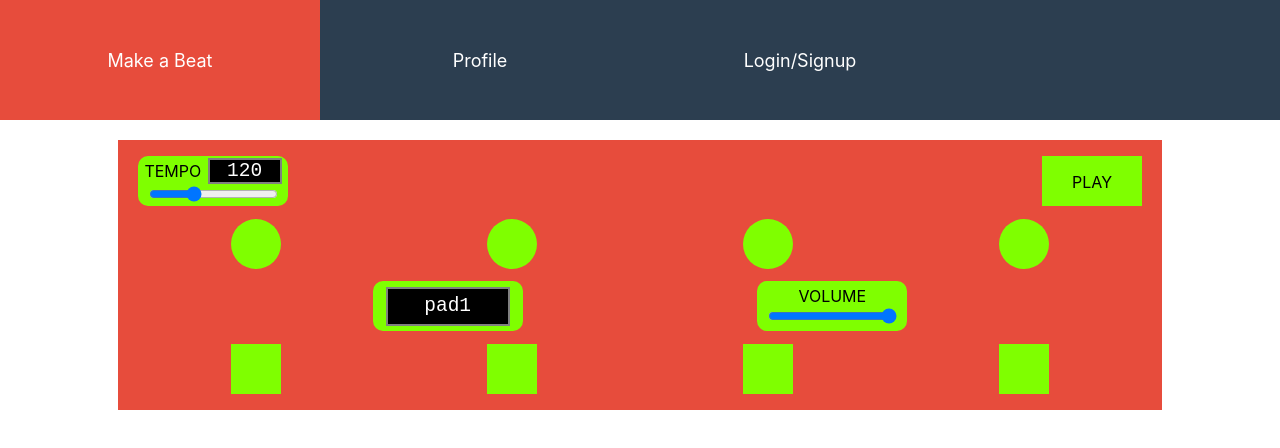
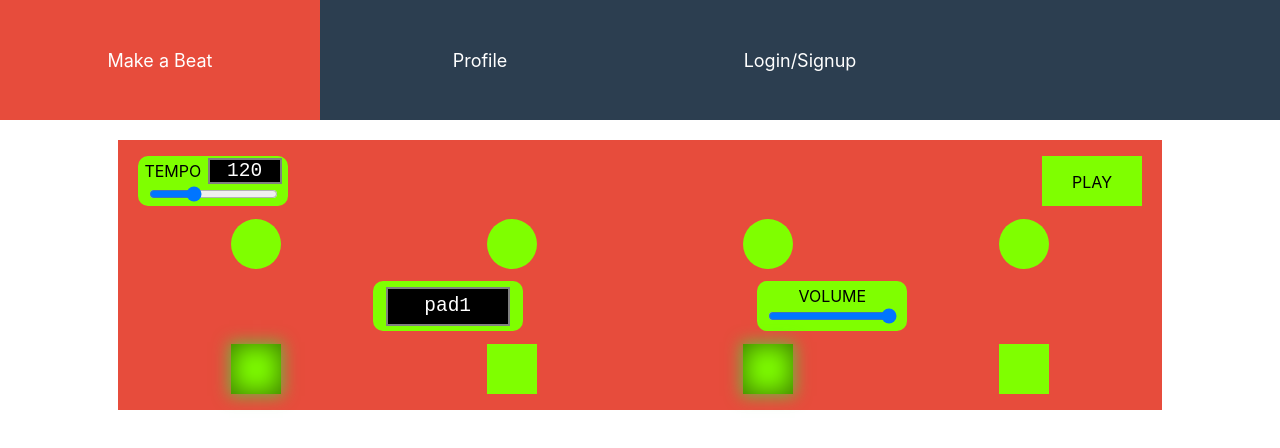
Before and after one commit to moshriguez/drum-machine-frontend, a React (Create React App) app: page /drum_machine in a window 1280 px wide. Shown: the top 448 px of the page. Built offline with nearby package versions, Linux system fonts and the light colour scheme; no server answers.

Commit message:
sequence pads indicate which pads are selected

```diff
--- a/src/App.css
+++ b/src/App.css
@@ -75,6 +75,10 @@ a.active {
   background-color: chartreuse;
 }
 
+.selected {
+  box-shadow: 0 0 15px 2px rgba(63,227,63,0.7),inset 0 0 25px 2px rgba(0,0,0,0.5);
+}
+
 .tempo-control, .volume-control, .selected-drum-show {
   height: 50px;
   width: 150px;
--- a/src/actions/drumMachine.js
+++ b/src/actions/drumMachine.js
@@ -39,3 +39,10 @@ export function setTimerID(timerID) {
         payload: timerID
     }
 }
+
+export function setBeatNumber(beatNumber) {
+    return {
+        type: 'SET_BEAT_NUMBER',
+        payload: beatNumber
+    }
+}
--- a/src/container/DrumContainer.js
+++ b/src/container/DrumContainer.js
@@ -1,6 +1,6 @@
 import React, { useEffect } from 'react'
 import { useDispatch, useSelector } from "react-redux";
-import { setPad, setTempo, playing, setVolume, loading, setTimerID } from "../actions/drumMachine";
+import { setPad, setTempo, playing, setVolume, loading, setTimerID, setBeatNumber } from "../actions/drumMachine";
 import { audioCtx, bdSample, hhOpenSample, hhSample, snareSample, playSample } from "../drumMachineLogic";
 
 const lookahead = 25.0; // How frequently to call scheduling function (in milliseconds)
@@ -9,11 +9,13 @@ const scheduleAheadTime = 0.1; // How far ahead to schedule audio (sec)
 
 const DrumContainer = () => {
     const dispatch = useDispatch();
+    const drumMachine = useSelector(state => state.drumMachine)
     const isLoading = useSelector(state => state.drumMachine.isLoading)
     const selectedPad = useSelector(state => state.drumMachine.selectedPad)
     const tempo = useSelector(state => state.drumMachine.tempo)
     const isPlaying = useSelector(state => state.drumMachine.isPlaying)
     const timerID = useSelector(state => state.drumMachine.timerID)
+    const beatNumber = useSelector(state => state.drumMachine.beatNumber)
     const volume = useSelector(state => state.drumMachine[selectedPad].volume)
     const pad1 = useSelector(state => state.drumMachine.pad1)
     const pad2 = useSelector(state => state.drumMachine.pad2)
@@ -93,6 +95,7 @@ const DrumContainer = () => {
         if (currentNote === 4) {
             currentNote = 0;
         }
+        dispatch(setBeatNumber(currentNote))
     }
 
     function scheduler() {
@@ -110,8 +113,9 @@ const DrumContainer = () => {
     function scheduleNote(beatNumber, time) {
         // push the note on the queue, even if we're not playing.
         // notesInQueue.push({note: beatNumber, time: time});
-        console.log(beatNumber, time);
-        console.log(typeof pad1.sequence.split('')[beatNumber])
+
+        // console.log(beatNumber, time);
+        // console.log(typeof pad1.sequence.split('')[beatNumber])
 
         if (pad1.sequence.split('')[beatNumber] === '1') {
             playSample(audioCtx, bdSample, time);
@@ -127,7 +131,41 @@ const DrumContainer = () => {
         }
     }
 
+    // We also need a draw function to update the UI, so we can see when the beat progresses.
 
+    let lastNoteDrawn = 3;
+    function draw() {
+    let drawNote = lastNoteDrawn;
+    const currentTime = audioCtx.currentTime;
+
+    //   while (notesInQueue.length && notesInQueue[0].time < currentTime) {
+    //     drawNote = notesInQueue[0].note;
+    //     notesInQueue.splice(0,1);   // remove note from queue
+    //   }
+
+    // We only need to draw if the note has moved.
+    //   if (lastNoteDrawn !== drawNote) {
+    //     pads.forEach(el => {
+    //       el.children[lastNoteDrawn].style.borderColor = 'hsla(0, 0%, 10%, 1)';
+    //       el.children[drawNote].style.borderColor = 'hsla(49, 99%, 50%, 1)';
+    //     });
+
+    //     lastNoteDrawn = drawNote;
+    //   }
+    // set up to draw again
+    requestAnimationFrame(draw);
+    }
+
+    console.log(drumMachine[selectedPad].sequence.split(''))
+    const renderSequencePads = () => {
+        return drumMachine[selectedPad].sequence.split('').map(pad => {
+            if (pad === '0') {
+                return <div className="sequence-pad"></div>
+            } else {
+                return <div className="sequence-pad selected"></div>
+            }
+        })
+    }
 
 
     return (
@@ -188,10 +226,7 @@ const DrumContainer = () => {
                 </div>
             </div>
             <div className="pads-container">
-                <div className="sequence-pad"></div>
-                <div className="sequence-pad"></div>
-                <div className="sequence-pad"></div>
-                <div className="sequence-pad"></div>
+                {renderSequencePads()}
             </div>
         </div>
     )
--- a/src/drumMachineLogic.js
+++ b/src/drumMachineLogic.js
@@ -43,29 +43,3 @@ export function playSample(audioContext, audioBuffer, time) {
     sampleSource.start(time);
     return sampleSource;
 }
-
-
-// We also need a draw function to update the UI, so we can see when the beat progresses.
-
-let lastNoteDrawn = 3;
-function draw() {
-  let drawNote = lastNoteDrawn;
-  const currentTime = audioCtx.currentTime;
-
-//   while (notesInQueue.length && notesInQueue[0].time < currentTime) {
-//     drawNote = notesInQueue[0].note;
-//     notesInQueue.splice(0,1);   // remove note from queue
-//   }
-
-  // We only need to draw if the note has moved.
-//   if (lastNoteDrawn !== drawNote) {
-//     pads.forEach(el => {
-//       el.children[lastNoteDrawn].style.borderColor = 'hsla(0, 0%, 10%, 1)';
-//       el.children[drawNote].style.borderColor = 'hsla(49, 99%, 50%, 1)';
-//     });
-
-//     lastNoteDrawn = drawNote;
-//   }
-  // set up to draw again
-  requestAnimationFrame(draw);
-}
--- a/src/reducers/drumMachine.js
+++ b/src/reducers/drumMachine.js
@@ -4,6 +4,7 @@ const initialState = {
     tempo: 120,
     isPlaying: false,
     timerID: null,
+    beatNumber: 0,
     pad1: {
         volume: 2,
         sequence: '1010'
@@ -36,6 +37,8 @@ export const drumMachineReducer = (state=initialState, action) => {
             return {...state, [state.selectedPad]: {...state[state.selectedPad], volume: action.payload}}
         case 'SET_TIMER_ID':
             return {...state, timerID: action.payload}
+        case 'SET_BEAT_NUMBER':
+            return {...state, beatNumber: action.payload}
 
         default:
             return state
```
